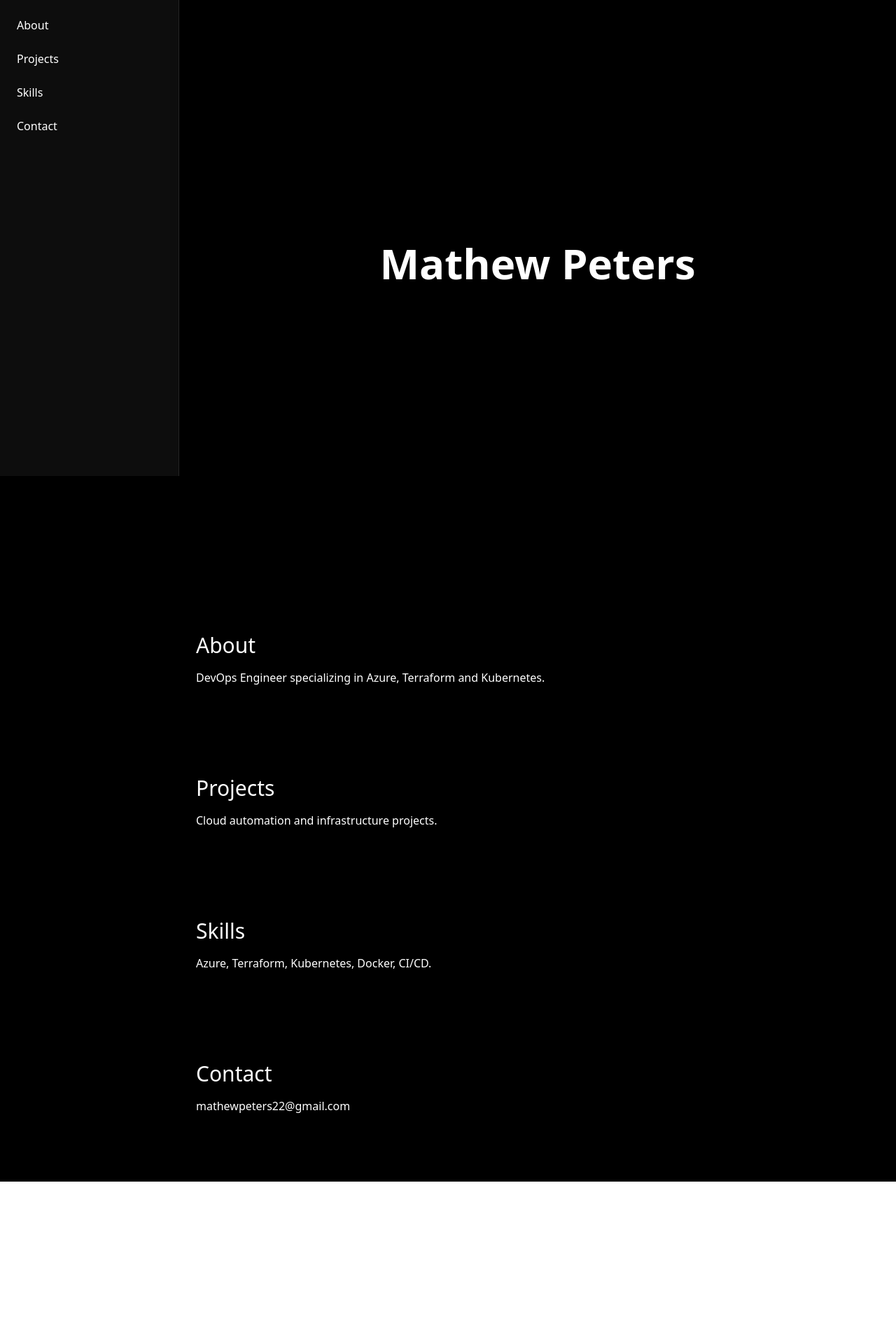
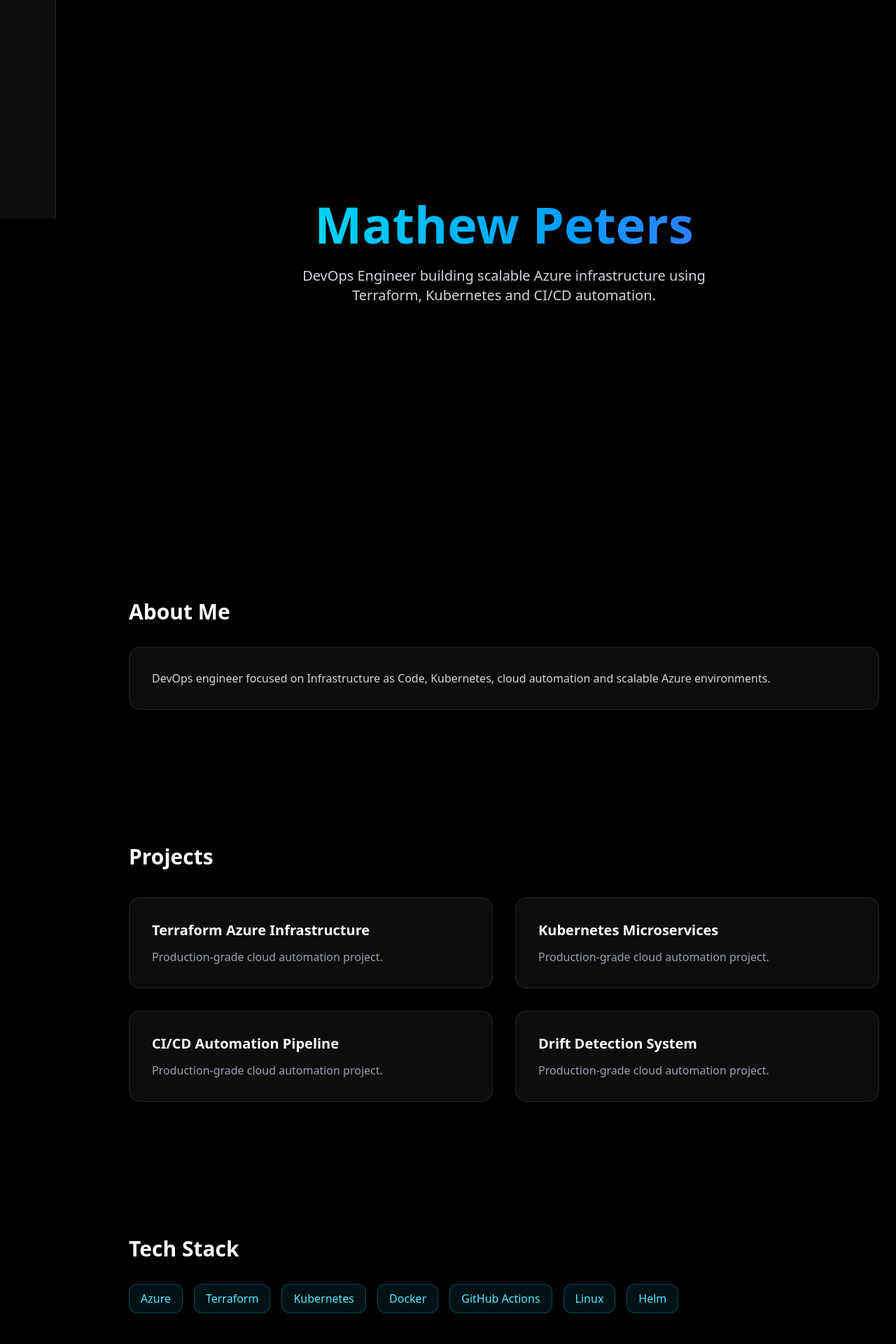
Before and after one commit to MattyPeters710/devops-portfolio, a Next.js app: page / in a window 1280 px wide. Shown: the part 120-2040 px from the top of the page at 70% size. Before the commit the page ends 1808 px from the top, so only its background shows below. Built offline with nearby package versions, Linux system fonts and the light colour scheme.

Commit message:
Adding changes to website

```diff
--- a/app/components/Hero3D.tsx
+++ b/app/components/Hero3D.tsx
@@ -8,7 +8,12 @@ function FloatingShape({ position }: { position: [number, number, number] }) {
     <Float speed={2} rotationIntensity={2} floatIntensity={2}>
       <mesh position={position}>
         <icosahedronGeometry args={[1, 1]} />
-        <MeshDistortMaterial color="#22d3ee" distort={0.4} speed={2} />
+        <MeshDistortMaterial
+          color="#22d3ee"
+          distort={0.4}
+          speed={2}
+          roughness={0}
+        />
       </mesh>
     </Float>
   );
@@ -17,24 +22,29 @@ function FloatingShape({ position }: { position: [number, number, number] }) {
 export default function Hero3D() {
   return (
     <Canvas
-      camera={{ position: [0, 0, 8] }}
+      camera={{ position: [0, 0, 8], fov: 60 }}
+      dpr={[1, 2]}
       style={{
         position: "fixed",
-        top: 0,
-        left: 0,
-        width: "100vw",
-        height: "100vh",
+        inset: 0,
         zIndex: -1,
       }}
     >
-      <ambientLight intensity={0.5} />
-      <directionalLight position={[2, 2, 5]} />
+      {/* Lighting */}
+      <ambientLight intensity={0.6} />
+      <directionalLight position={[2, 2, 5]} intensity={1} />
 
-      <FloatingShape position={[-2, 0, 0]} />
-      <FloatingShape position={[2, 0, 0]} />
+      {/* Floating Shapes */}
+      <FloatingShape position={[-3, 0, 0]} />
+      <FloatingShape position={[3, 0, 0]} />
       <FloatingShape position={[0, 2, -2]} />
 
-      <OrbitControls enableZoom={false} autoRotate autoRotateSpeed={1} />
+      {/* Camera movement */}
+      <OrbitControls
+        enableZoom={false}
+        autoRotate
+        autoRotateSpeed={1}
+      />
     </Canvas>
   );
 }
--- a/app/page.tsx
+++ b/app/page.tsx
@@ -1,6 +1,7 @@
 "use client";
 
 import { useState } from "react";
+import { motion } from "framer-motion";
 import dynamic from "next/dynamic";
 
 const Hero3D = dynamic(() => import("./components/Hero3D"), {
@@ -10,8 +11,16 @@ const Hero3D = dynamic(() => import("./components/Hero3D"), {
 export default function Home() {
   const [open, setOpen] = useState(false);
 
+  const navItems = [
+    { name: "Home", id: "home" },
+    { name: "About", id: "about" },
+    { name: "Projects", id: "projects" },
+    { name: "Skills", id: "skills" },
+    { name: "Contact", id: "contact" },
+  ];
+
   return (
-    <div className="relative min-h-screen bg-black text-white overflow-hidden">
+    <main className="relative min-h-screen flex bg-black text-white overflow-hidden">
 
       {/* 3D BACKGROUND */}
       <div className="fixed inset-0 -z-10">
@@ -20,7 +29,7 @@ export default function Home() {
 
       {/* MOBILE MENU BUTTON */}
       <button
-        className="md:hidden fixed top-5 left-5 z-50 bg-white/10 p-3 rounded-lg"
+        className="md:hidden fixed top-5 left-5 z-50 bg-white/10 backdrop-blur-lg p-3 rounded-xl border border-white/20"
         onClick={() => setOpen(!open)}
       >
         {open ? "✕" : "☰"}
@@ -29,49 +38,128 @@ export default function Home() {
       {/* SIDEBAR */}
       <aside
         className={`
-          fixed top-0 left-0 h-full w-64 bg-white/5 backdrop-blur-lg border-r border-white/10
-          transform transition-transform duration-300 z-40
+          fixed md:static top-0 left-0 h-full w-64 md:w-20 md:hover:w-64
+          bg-white/5 backdrop-blur-xl border-r border-white/10
+          flex flex-col pt-24 gap-6 px-4 z-40
+          transform transition-all duration-300
           ${open ? "translate-x-0" : "-translate-x-full"}
           md:translate-x-0
         `}
       >
-        <div className="pt-24 px-6 space-y-6">
-          <a href="#home" className="block hover:text-cyan-400">Home</a>
-          <a href="#about" className="block hover:text-cyan-400">About</a>
-          <a href="#projects" className="block hover:text-cyan-400">Projects</a>
-          <a href="#skills" className="block hover:text-cyan-400">Skills</a>
-          <a href="#contact" className="block hover:text-cyan-400">Contact</a>
-        </div>
+        {navItems.map((item) => (
+          <a
+            key={item.id}
+            href={`#${item.id}`}
+            onClick={() => setOpen(false)}
+            className="flex items-center gap-4 w-full px-3 py-3 rounded-lg
+            hover:bg-white/10 transition-all duration-300"
+          >
+            <span className="whitespace-nowrap opacity-100 md:opacity-0 md:group-hover:opacity-100">
+              {item.name}
+            </span>
+          </a>
+        ))}
       </aside>
 
-      {/* CONTENT */}
-      <div className="md:ml-64 px-6 py-24 space-y-32 relative z-10">
+      {/* MAIN CONTENT */}
+      <div className="flex-1 md:ml-20 px-6 py-20 relative z-10">
 
-        <section id="home" className="min-h-screen flex items-center justify-center">
-          <h1 className="text-6xl font-bold">Mathew Peters</h1>
+        {/* HOME */}
+        <section
+          id="home"
+          className="min-h-screen flex flex-col justify-center items-center text-center"
+        >
+          <motion.h1
+            initial={{ opacity: 0, y: 40 }}
+            animate={{ opacity: 1, y: 0 }}
+            transition={{ duration: 0.7 }}
+            className="text-5xl md:text-7xl font-bold bg-gradient-to-r from-cyan-400 to-blue-500 text-transparent bg-clip-text"
+          >
+            Mathew Peters
+          </motion.h1>
+
+          <p className="mt-6 text-xl text-gray-300 max-w-2xl">
+            DevOps Engineer building scalable Azure infrastructure using
+            Terraform, Kubernetes and CI/CD automation.
+          </p>
         </section>
 
-        <section id="about">
-          <h2 className="text-3xl mb-4">About</h2>
-          <p>DevOps Engineer specializing in Azure, Terraform and Kubernetes.</p>
+        {/* ABOUT */}
+        <section id="about" className="py-24">
+          <h2 className="text-3xl font-semibold mb-8">About Me</h2>
+
+          <div className="bg-white/5 backdrop-blur-lg p-8 rounded-2xl border border-white/10">
+            <p className="text-gray-300">
+              DevOps engineer focused on Infrastructure as Code, Kubernetes,
+              cloud automation and scalable Azure environments.
+            </p>
+          </div>
         </section>
 
-        <section id="projects">
-          <h2 className="text-3xl mb-4">Projects</h2>
-          <p>Cloud automation and infrastructure projects.</p>
+        {/* PROJECTS */}
+        <section id="projects" className="py-24">
+          <h2 className="text-3xl font-semibold mb-10">Projects</h2>
+
+          <div className="grid md:grid-cols-2 gap-8">
+            {[
+              "Terraform Azure Infrastructure",
+              "Kubernetes Microservices",
+              "CI/CD Automation Pipeline",
+              "Drift Detection System",
+            ].map((project) => (
+              <div
+                key={project}
+                className="p-8 rounded-2xl bg-white/5 backdrop-blur-lg border border-white/10
+                hover:scale-105 transition duration-300"
+              >
+                <h3 className="text-xl font-semibold">{project}</h3>
+                <p className="text-gray-400 mt-3">
+                  Production-grade cloud automation project.
+                </p>
+              </div>
+            ))}
+          </div>
         </section>
 
-        <section id="skills">
-          <h2 className="text-3xl mb-4">Skills</h2>
-          <p>Azure, Terraform, Kubernetes, Docker, CI/CD.</p>
+        {/* SKILLS */}
+        <section id="skills" className="py-24">
+          <h2 className="text-3xl font-semibold mb-8">Tech Stack</h2>
+
+          <div className="flex flex-wrap gap-4">
+            {[
+              "Azure",
+              "Terraform",
+              "Kubernetes",
+              "Docker",
+              "GitHub Actions",
+              "Linux",
+              "Helm",
+            ].map((skill) => (
+              <span
+                key={skill}
+                className="px-4 py-2 bg-cyan-500/10 border border-cyan-400/30 rounded-xl text-cyan-300"
+              >
+                {skill}
+              </span>
+            ))}
+          </div>
         </section>
 
-        <section id="contact">
-          <h2 className="text-3xl mb-4">Contact</h2>
-          <p>mathewpeters22@gmail.com</p>
+        {/* CONTACT */}
+        <section id="contact" className="py-24">
+          <h2 className="text-3xl font-semibold mb-6">Contact</h2>
+
+          <div className="bg-white/5 backdrop-blur-lg p-8 rounded-2xl border border-white/10">
+            <p className="text-gray-300">
+              📧 mathewpeters22@gmail.com
+            </p>
+            <p className="mt-3 text-gray-400">
+              Open to freelance and DevOps opportunities.
+            </p>
+          </div>
         </section>
 
       </div>
-    </div>
+    </main>
   );
 }
```
